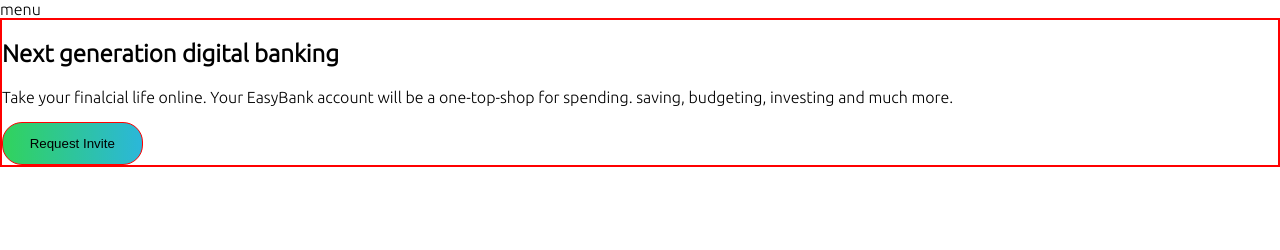
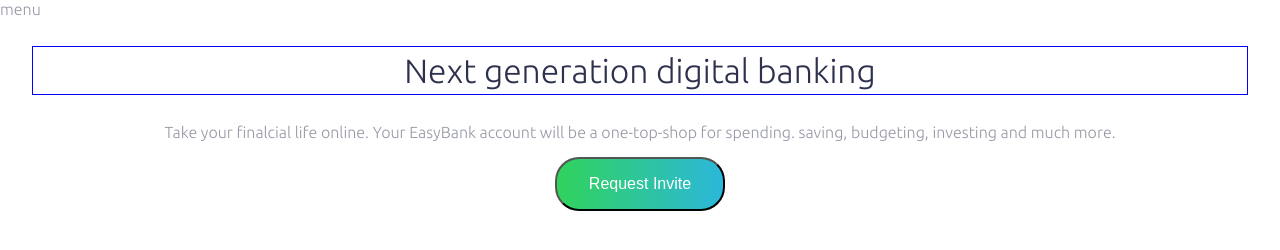
Before and after one commit to dennysferrer/Landing-Page-Sass, a plain HTML site: page index.html in a window 1280 px wide. Drawn offline with Linux system fonts and the light colour scheme.

Commit message:
Segunda parada

```diff
--- a/index.html
+++ b/index.html
@@ -12,10 +12,12 @@
         <span>menu</span>
     </header>
     <section class="hero">
-        <h1 class="title__h1">Next generation digital banking</h1>
-        <p class="copy">Take your finalcial life online. Your EasyBank account will be a one-top-shop for spending.
-            saving, budgeting, investing and much more.</p>
-        <button class="button">Request Invite</button>
+        <div class="wrapper">
+            <h1 class="title__h1">Next generation digital banking</h1>
+            <p class="copy">Take your finalcial life online. Your EasyBank account will be a one-top-shop for spending.
+                saving, budgeting, investing and much more.</p>
+            <button class="button">Request Invite</button>
+        </div>
     </section>
 
 </body>
--- a/src/sass/estilos.scss
+++ b/src/sass/estilos.scss
@@ -10,15 +10,33 @@ $white: hsl(0, 0%, 100%);
 body {
     font-family: 'Ubuntu', sans-serif;
     margin: 0;
+    color: $grayblue;
 }
 
 .hero {
-    border: 2px solid red;
+    //border: 2px solid red;
+    text-align: center;
+}
+
+.title {
+    &__h1 {
+        border: 1px solid blue;
+        font-size: 2.1em;
+        color: $darkBlue;
+        font-weight: 300;
+        line-height: 1.4;
+    }
+}
+
+.wrapper {
+    padding: 0 2em;
 }
 
 .button {
-    border: 1px solid red;
+    //border: 1px solid red;
     padding: 1em 2em;
-    border-radius: 20px;
+    border-radius: 1.5em;
+    font-size: 1em;
     background-image: linear-gradient(to right,$limeGreen 0%,$rightCyan 100%);
+    color: $white;
 }
```
Also changed, not shown: src/sass/estilos.css, 1 other file.
